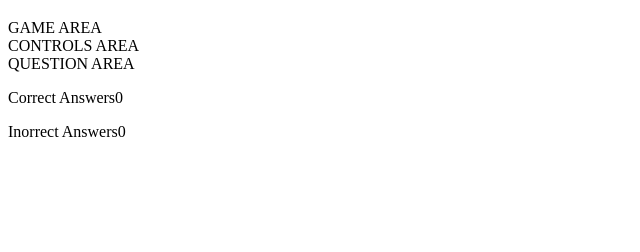
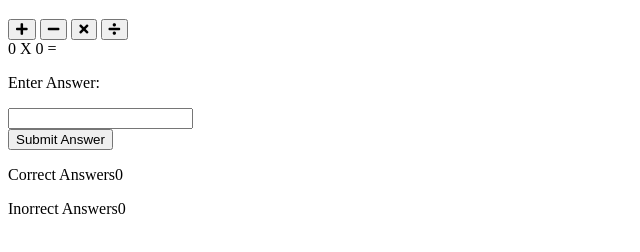
Before and after one commit to JoelMichaelRutter/love-maths-CI-JR, a plain HTML site: page index.html in a window 1280 px wide. Shown: the part 100-352 px from the top of the page, without its empty margins (0-640 px from the left). Drawn offline with Linux system fonts and the light colour scheme.

Commit message:
add html to structure controls

```diff
--- a/index.html
+++ b/index.html
@@ -20,9 +20,29 @@
         </h1>
     </header>
     <div class="game-area">
-        GAME AREA
-        <div>CONTROLS AREA</div>
-        <div>QUESTION AREA</div>
+        <div class="controls-area">
+            <button class="btn btn--big btn--green">
+                <i class="fas fa-plus"></i>
+            </button>
+            <button class="btn btn--big btn--blue">
+                <i class="fas fa-minus"></i>
+            </button>
+            <button class="btn btn--big btn--orange">
+                <i class="fas fa-times"></i>
+            </button>
+            <button class="btn btn--big btn--red">
+                <i class="fas fa-divide"></i>
+            </button>
+        </div>
+        <div class="question-area">
+            <span id="operand1">0</span>
+            <span id="operator">X</span>
+            <span id="operand2">0</span>
+            <span>=</span>
+            <p class="answer message">Enter Answer:</p>
+            <input type="number" id="answer-box">
+        </div>
+        <button class="btn btn--gray">Submit Answer</button>
     </div>
     <div class="score-area">
         <p class="scores">Correct Answers<span id="score">0</span></p>
```
